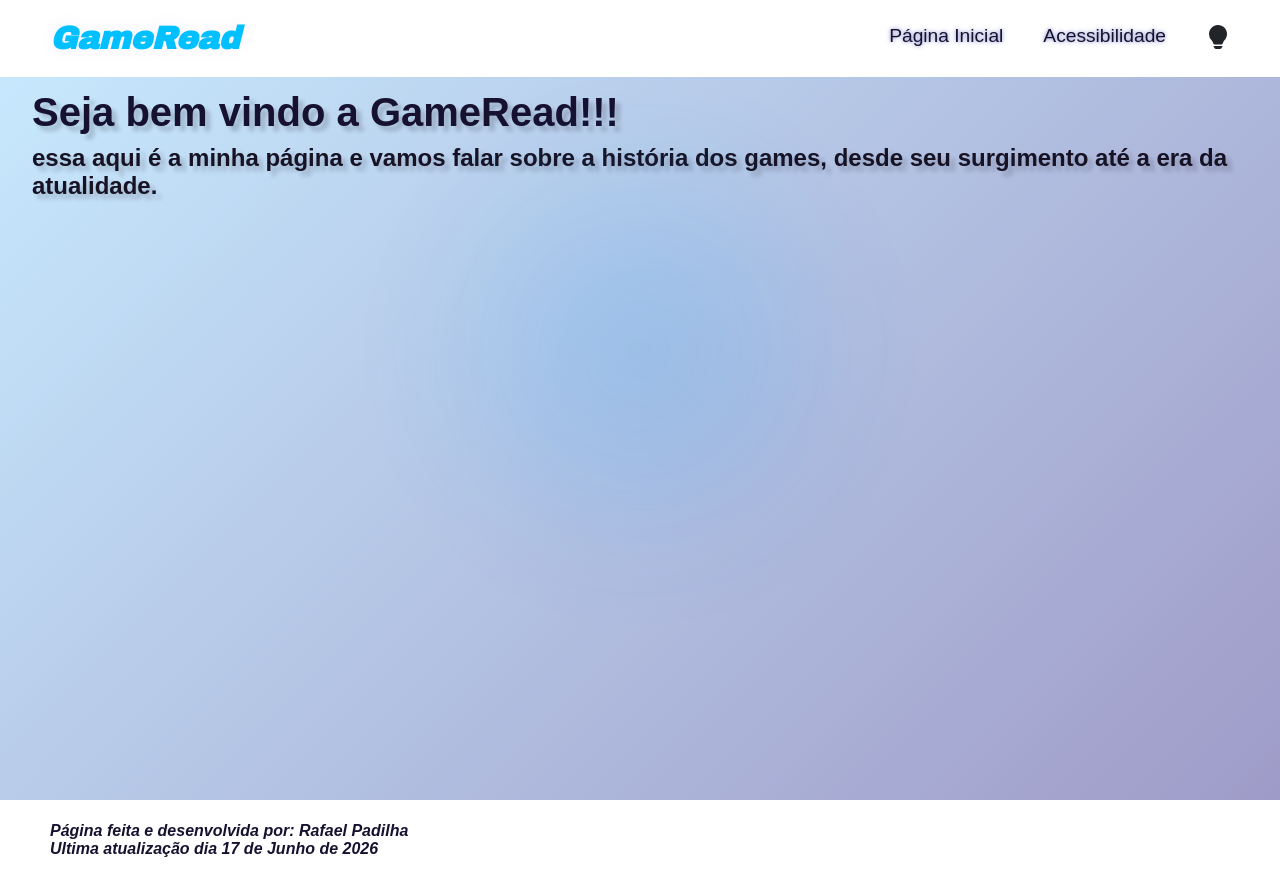
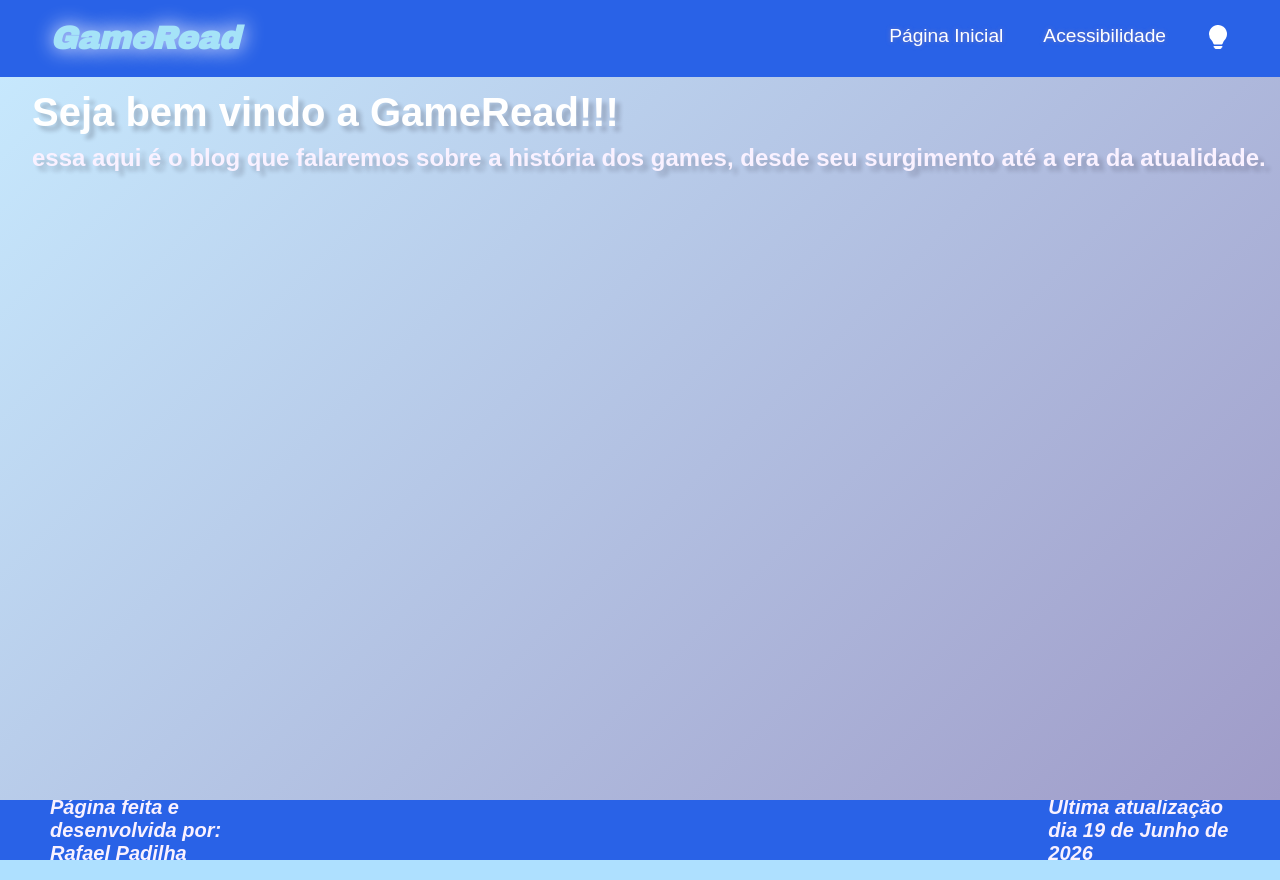
Before and after one commit to RAFAELPADILHA2011/GameBlog, a plain HTML site: page index.html in a window 1280 px wide. Both pictures are taken after a click on the button 1218 px from the left and 38 px from the top of the page. Drawn offline with Linux system fonts and the light colour scheme.

Commit message:
ajust Colors In ClareMode

```diff
--- a/index.html
+++ b/index.html
@@ -14,11 +14,10 @@
 
 	<body>
 
-		<div class="top-bar">
-
 		<header>
 
 			<div class="logo">
+
 				GameRead
 			</div>
 
@@ -31,44 +30,50 @@
 
 					<li class="lamp">
 						<button class="toggle-mode-btn" id="clareDark-btn">
+
 							<svg xmlns="http://www.w3.org/2000/svg" width="24" height="24" fill="white" class="bi bi-lightbulb-fill" viewBox="0 0 16 16">
+
 							<path d="M2 6a6 6 0 1 1 10.174 4.31c-.203.196-.359.4-.453.619l-.762 1.769A.5.5 0 0 1 10.5 13h-5a.5.5 0 0 1-.46-.302l-.761-1.77a2 2 0 0 0-.453-.618A5.98 5.98 0 0 1 2 6m3 8.5a.5.5 0 0 1 .5-.5h5a.5.5 0 0 1 0 1l-.224.447a1 1 0 0 1-.894.553H6.618a1 1 0 0 1-.894-.553L5.5 15a.5.5 0 0 1-.5-.5"/>
 							</svg>
 						</button>
 					</li>
 				</ul>
 			</nav>
-
 		</header>
-		</div>
 
 		<main class="container">
 
 			<div class="tech-square">
+
 				<div class="square"></div>
+
 				<div class="square"></div>
+
 				<div class="square"></div>
+
 				<div class="square"></div>
 			</div>
 
 			<div>
 				<h1><b>Seja bem vindo a GameRead!!!</b></h1>
 
-				<h2>essa aqui é a minha página e vamos falar sobre a história dos games, desde seu surgimento até a era da atualidade.</h2>
+				<h2>essa aqui é o blog que falaremos sobre a história dos games, desde seu surgimento até a era da atualidade.</h2>
 
 				<h3></h3>
 			</div>
 		</main>
 
 		<footer>
+
+			<nav>
+
 				<ul>
-				<li>
-					<i><b>Página feita e desenvolvida por: Rafael Padilha</b></i>
-				</li>
-				<li>
-					<i><b>Ultima atualização dia 17 de Junho de 2026</b></i>
-				</li>
+
+					<li><i><b>Página feita e desenvolvida por: Rafael Padilha</b></i></li>
+
+					<li><i><b>Ultima atualização dia 19 de Junho de 2026</b></i></li>
 				</ul>
+			</nav>
 		</footer>
 	</body>
 </html>
--- a/style.css
+++ b/style.css
@@ -19,22 +19,22 @@
 }
 
 .clare-mode {
-    --default-cl: rgb(23, 17, 48);
+    --default-cl: rgb(255, 255, 255);
     --bg-body: #aee0ff;
-    --bg-top-bar: rgb(255, 255, 255);
-    --cl-logo: rgb(1, 192, 255);
+    --bg-top-bar: rgb(41, 98, 231);
+    --cl-logo: rgb(165, 227, 248);
     --sh-logo: rgb(242, 240, 255);
     --cl-utilities: rgb(113, 120, 194);
     --effect-bar: rgb(0, 81, 195);
     --after-ef-bar: rgb(0, 242, 255);
     --text-sh-utilities: rgb(0, 204, 255);
-    --clare-dark-btn: rgb(33, 37, 39);
+    --clare-dark-btn: rgb(255, 255, 255);
     --container-cl1: rgb(200, 235, 255);
     --container-cl2: rgb(159, 155, 200);
-    --ctn-before1: rgba(0, 157, 255, 0.2);
+    --ctn-before1: rgba(255, 255, 255, 0.2)
     --cnt-before2: rgba(18, 15, 30, 0.0);
     --h-sh: rgba(19, 15, 29, 0.2);
-    --subtitles-cl: rgb(23, 19, 37);
+    --subtitles-cl: rgb(249, 241, 255);
 }
 
 * {
@@ -64,17 +64,6 @@ header {
     z-index: 3;
     justify-content: space-between;
     align-items: center;
-}
-
-.logo {
-    font-family: "Archivo Black", sans-serif;
-    font-style: italic;
-    font-size: 2rem;
-    font-weight: 900;
-    color: var(--cl-logo);
-    text-shadow: 0 0 1.25rem var(--sh-logo);
-    user-select: none;
-    transition: color 1s, text-shadow 1s;
 }
 
 header nav ul {
@@ -113,6 +102,17 @@ header nav ul li:hover::after {
 header nav ul li:hover {
    scale: 1.1;
    text-shadow: 0 0 1.25rem var(--text-sh-utilities);
+}
+
+.logo {
+    font-family: "Archivo Black", sans-serif;
+    font-style: italic;
+    font-size: 2rem;
+    font-weight: 900;
+    color: var(--cl-logo);
+    text-shadow: 0 0 1.25rem var(--sh-logo);
+    user-select: none;
+    transition: color 1s, text-shadow 1s;
 }
 
 .lamp {
@@ -201,17 +201,20 @@ h2, h3, h4, h5, h6 {
 }
 
 footer {
+    top : 0;
     background-color: var(--bg-top-bar);
-    height: 10vh;
+    height: 7.5vh;
     padding: 1.25rem 3.125rem;
     display: flex;
     align-items: center;
+    justify-content: space-between;
 
 }
 
-footer p {
+footer nav ul {
     font-size: 1.25rem;
     color: var(--subtitles-cl);
+    gap : 50rem;
+    display : flex;
     text-shadow: 0 0 1.0.1rem var(--cl-logo);
-    justify-content: space-between;
 }
```
Lines whose indentation alone changed are shown as unchanged.
